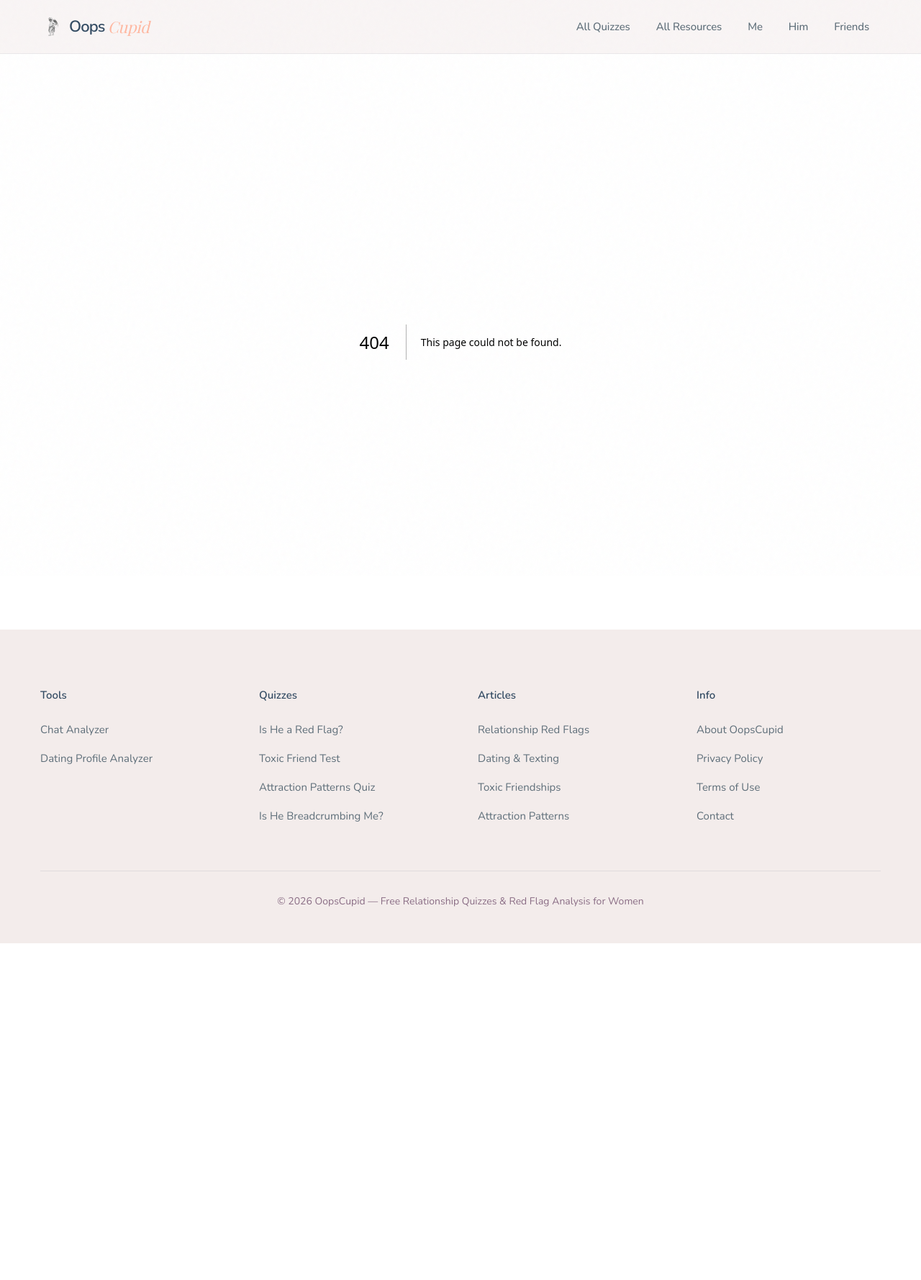
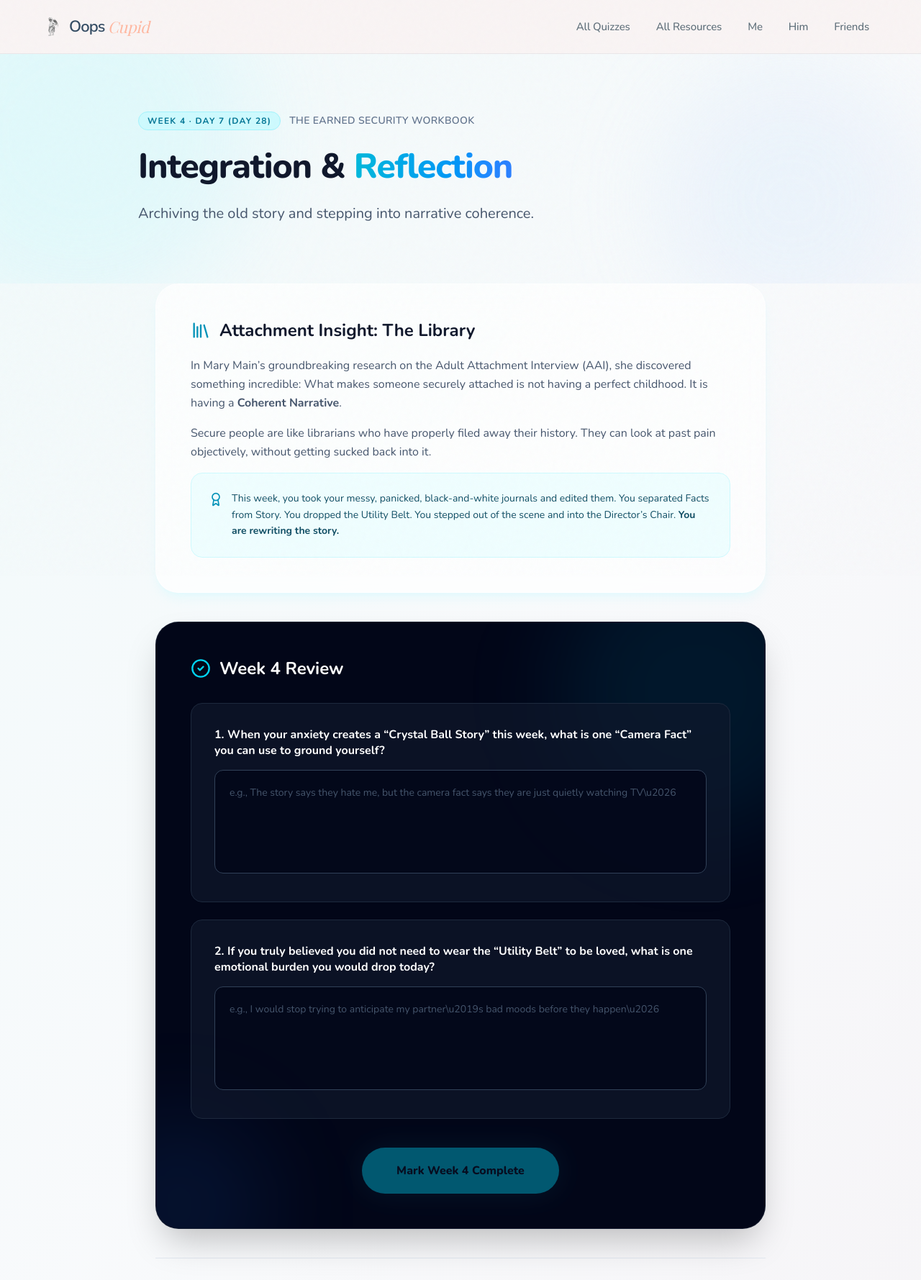
Before and after one commit to Sinadehesh/OopsCupid, a Next.js app: page /workbook/anxious-attachment/week-4/day-7 in a window 1280 px wide. Before the commit this address had no page. Shown: the top 1779 px of the page at 72% size. Before the commit the page ends 1311 px from the top, so only its background shows below. Built offline with nearby package versions, Linux system fonts and the light colour scheme; a web font is replaced by a local one.

Commit message:
feat: upgrade Week 4 Day 7 - Integration & Reflection with consistent design language

```diff
--- /dev/null
+++ b/app/workbook/anxious-attachment/week-4/day-7/page.tsx
@@ -0,0 +1,157 @@
+'use client';
+
+import React, { useState } from 'react';
+import { Award, ArrowRight, ShieldCheck, Library, CheckCircle2 } from 'lucide-react';
+
+export default function Week4Day7() {
+  const [reflection1, setReflection1] = useState('');
+  const [reflection2, setReflection2] = useState('');
+  const [isCompleted, setIsCompleted] = useState(false);
+
+  const bothFilled = reflection1.trim().length > 0 && reflection2.trim().length > 0;
+
+  return (
+    <div className="min-h-screen bg-gradient-to-br from-cyan-50/60 via-slate-50 to-blue-50/30 font-sans text-slate-800 pb-24">
+
+      {/* Header */}
+      <header className="relative overflow-hidden pt-20 pb-20 px-6">
+        <div className="pointer-events-none absolute -top-32 -left-32 w-[480px] h-[480px] rounded-full bg-cyan-200/20 blur-3xl" />
+        <div className="pointer-events-none absolute -bottom-16 right-0 w-[360px] h-[360px] rounded-full bg-blue-200/20 blur-3xl" />
+
+        <div className="max-w-4xl mx-auto relative z-10">
+          <div className="flex items-center gap-3 mb-5">
+            <span className="px-3 py-1 rounded-full bg-cyan-100 text-cyan-700 text-xs font-bold tracking-widest uppercase border border-cyan-200">
+              Week 4 &middot; Day 7 (Day 28)
+            </span>
+            <span className="text-slate-500 text-sm font-semibold tracking-wide uppercase">
+              The Earned Security Workbook
+            </span>
+          </div>
+
+          <h1 className="text-4xl md:text-5xl font-extrabold leading-tight tracking-tight text-slate-900 mb-5">
+            Integration &amp;{' '}
+            <span className="text-transparent bg-clip-text bg-gradient-to-r from-cyan-500 to-blue-500">
+              Reflection
+            </span>
+          </h1>
+          <p className="text-lg md:text-xl text-slate-600 max-w-2xl leading-relaxed">
+            Archiving the old story and stepping into narrative coherence.
+          </p>
+        </div>
+      </header>
+
+      <main className="max-w-4xl mx-auto px-6 space-y-10">
+
+        {/* 1. The Library Insight */}
+        <section className="rounded-[2rem] bg-white/70 backdrop-blur-xl shadow-lg shadow-cyan-100/40 border border-white/60 p-8 md:p-12">
+          <h2 className="text-2xl font-bold mb-5 flex items-center gap-3 text-slate-900">
+            <Library className="w-7 h-7 text-cyan-600 shrink-0" />
+            Attachment Insight: The Library
+          </h2>
+          <div className="space-y-4 text-base text-slate-600 leading-relaxed">
+            <p>
+              In Mary Main&rsquo;s groundbreaking research on the Adult Attachment Interview
+              (AAI), she discovered something incredible: What makes someone securely attached
+              is not having a perfect childhood. It is having a{' '}
+              <strong>Coherent Narrative</strong>.
+            </p>
+            <p>
+              Secure people are like librarians who have properly filed away their history.
+              They can look at past pain objectively, without getting sucked back into it.
+            </p>
+            <div className="bg-cyan-50/80 border border-cyan-100 rounded-2xl p-6 flex items-start gap-3 mt-2">
+              <Award className="w-5 h-5 text-cyan-600 shrink-0 mt-0.5" />
+              <p className="text-sm text-cyan-900 leading-relaxed">
+                This week, you took your messy, panicked, black-and-white journals and edited
+                them. You separated Facts from Story. You dropped the Utility Belt. You stepped
+                out of the scene and into the Director&rsquo;s Chair.{' '}
+                <strong>You are rewriting the story.</strong>
+              </p>
+            </div>
+          </div>
+        </section>
+
+        {/* 2. Week 4 Review Journal */}
+        <section className="rounded-[2rem] bg-slate-950 text-white p-8 md:p-12 shadow-2xl border border-slate-800/60 relative overflow-hidden">
+          <div className="pointer-events-none absolute -top-24 -right-24 w-96 h-96 rounded-full bg-cyan-500/10 blur-3xl" />
+          <div className="pointer-events-none absolute -bottom-24 -left-24 w-64 h-64 rounded-full bg-blue-500/10 blur-3xl" />
+
+          <h2 className="text-2xl font-bold mb-8 flex items-center gap-3 text-white relative z-10">
+            <CheckCircle2 className="w-7 h-7 text-cyan-400 shrink-0" />
+            Week 4 Review
+          </h2>
+
+          <div className="space-y-6 relative z-10">
+            {/* Q1 */}
+            <div className="bg-slate-900/70 border border-slate-800 rounded-2xl p-6 md:p-8">
+              <label className="block font-bold text-base text-white mb-4 leading-snug">
+                1. When your anxiety creates a &ldquo;Crystal Ball Story&rdquo; this week,
+                what is one &ldquo;Camera Fact&rdquo; you can use to ground yourself?
+              </label>
+              <textarea
+                className="w-full bg-slate-950/80 border border-slate-700 rounded-xl p-5 text-slate-200 focus:ring-2 focus:ring-cyan-400 outline-none resize-none h-36 text-sm leading-relaxed placeholder:text-slate-600"
+                placeholder="e.g., The story says they hate me, but the camera fact says they are just quietly watching TV\u2026"
+                value={reflection1}
+                onChange={e => setReflection1(e.target.value)}
+              />
+            </div>
+
+            {/* Q2 */}
+            <div className="bg-slate-900/70 border border-slate-800 rounded-2xl p-6 md:p-8">
+              <label className="block font-bold text-base text-white mb-4 leading-snug">
+                2. If you truly believed you did not need to wear the &ldquo;Utility Belt&rdquo;
+                to be loved, what is one emotional burden you would drop today?
+              </label>
+              <textarea
+                className="w-full bg-slate-950/80 border border-slate-700 rounded-xl p-5 text-slate-200 focus:ring-2 focus:ring-cyan-400 outline-none resize-none h-36 text-sm leading-relaxed placeholder:text-slate-600"
+                placeholder="e.g., I would stop trying to anticipate my partner\u2019s bad moods before they happen\u2026"
+                value={reflection2}
+                onChange={e => setReflection2(e.target.value)}
+              />
+            </div>
+          </div>
+
+          {/* CTA / Completion */}
+          <div className="mt-10 flex justify-center relative z-10">
+            {!isCompleted ? (
+              <button
+                onClick={() => setIsCompleted(true)}
+                disabled={!bothFilled}
+                className="px-12 py-5 bg-cyan-400 hover:bg-cyan-300 text-slate-900 font-extrabold text-base rounded-full disabled:opacity-40 disabled:cursor-not-allowed hover:scale-105 disabled:hover:scale-100 transition-all shadow-[0_0_40px_rgba(34,211,238,0.2)]"
+              >
+                Mark Week 4 Complete
+              </button>
+            ) : (
+              <div className="w-full p-10 bg-gradient-to-br from-cyan-500 to-blue-600 rounded-[2rem] text-white text-center shadow-2xl border border-white/10">
+                <ShieldCheck className="w-16 h-16 text-white mx-auto mb-5 drop-shadow" />
+                <h3 className="text-3xl font-black mb-3">Narrative Reclaimed.</h3>
+                <p className="text-cyan-50 text-base font-medium max-w-lg mx-auto leading-relaxed">
+                  You have successfully completed Week 4. You are no longer at the mercy of
+                  your cognitive distortions. You are ready for Week 5.
+                </p>
+              </div>
+            )}
+          </div>
+        </section>
+
+        {/* Navigation */}
+        <section className="flex flex-col sm:flex-row justify-between items-center pt-8 border-t border-slate-200 gap-4">
+          <a
+            href="/workbook/anxious-attachment/week-4/day-6"
+            className="text-slate-500 font-medium hover:text-slate-800 transition-colors text-sm"
+          >
+            &larr; Back to Day 27
+          </a>
+          <a
+            href="/workbook/anxious-attachment/week-5"
+            className="inline-flex items-center gap-2 px-10 py-4 bg-slate-900 hover:bg-slate-800 text-white font-bold rounded-full transition-all group shadow-xl text-sm"
+          >
+            Start Week 5
+            <ArrowRight className="w-5 h-5 group-hover:translate-x-1 transition-transform" />
+          </a>
+        </section>
+
+      </main>
+    </div>
+  );
+}
```
